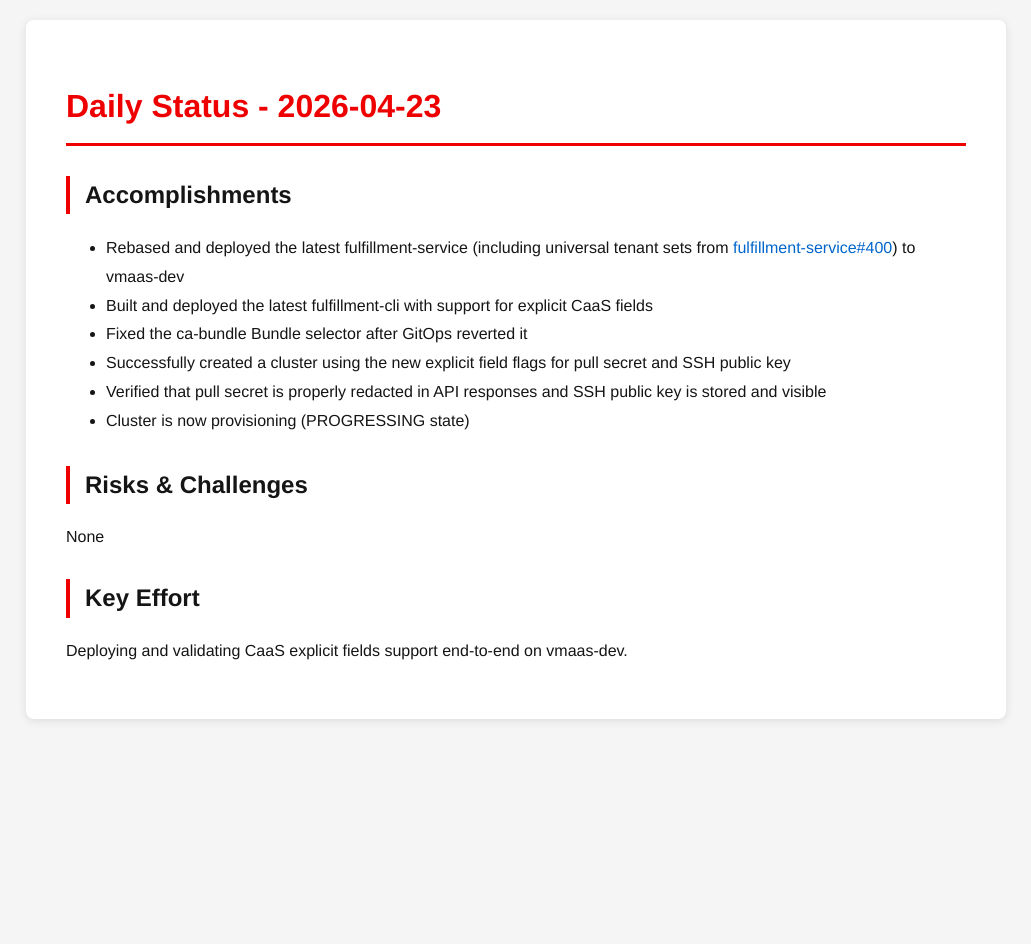
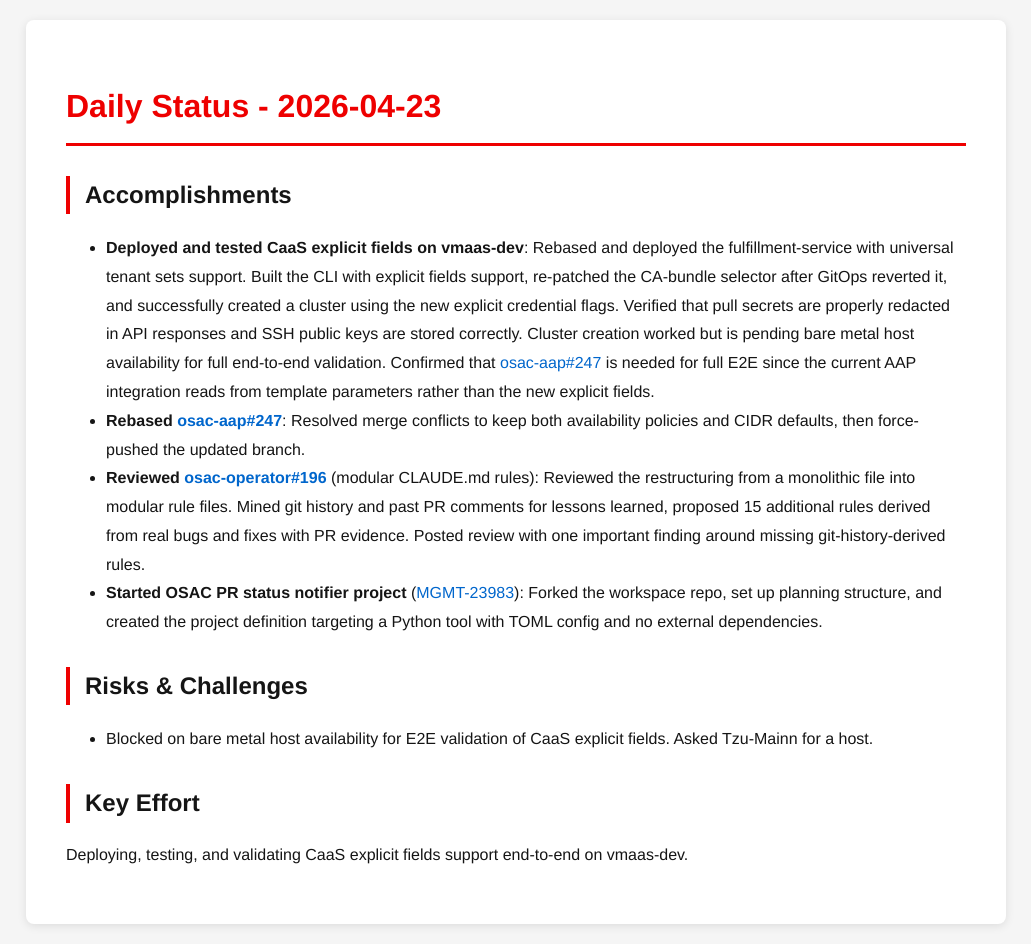
Before and after one commit to tzvatot/daily-status, a Jekyll site: the page built from 2026-04-23.md, in a window 1280 px wide. Shown: the whole page, without its empty margins (124-1155 px from the left). Built offline with Jekyll 4.4.1, drawn with Linux system fonts in a browser that asks for light colours; before the commit the page ends 900 px from its top, so only the background shows below that.

Commit message:
Daily status update - 2026-04-23

```diff
--- a/2026-04-23.md
+++ b/2026-04-23.md
@@ -7,15 +7,13 @@
 # Daily Status - 2026-04-23
 
 ## Accomplishments
-- Rebased and deployed the latest fulfillment-service (including universal tenant sets from [fulfillment-service#400](https://github.com/osac-project/fulfillment-service/pull/400)) to vmaas-dev
-- Built and deployed the latest fulfillment-cli with support for explicit CaaS fields
-- Fixed the ca-bundle Bundle selector after GitOps reverted it
-- Successfully created a cluster using the new explicit field flags for pull secret and SSH public key
-- Verified that pull secret is properly redacted in API responses and SSH public key is stored and visible
-- Cluster is now provisioning (PROGRESSING state)
+- **Deployed and tested CaaS explicit fields on vmaas-dev**: Rebased and deployed the fulfillment-service with universal tenant sets support. Built the CLI with explicit fields support, re-patched the CA-bundle selector after GitOps reverted it, and successfully created a cluster using the new explicit credential flags. Verified that pull secrets are properly redacted in API responses and SSH public keys are stored correctly. Cluster creation worked but is pending bare metal host availability for full end-to-end validation. Confirmed that [osac-aap#247](https://github.com/osac-project/osac-aap/pull/247) is needed for full E2E since the current AAP integration reads from template parameters rather than the new explicit fields.
+- **Rebased [osac-aap#247](https://github.com/osac-project/osac-aap/pull/247)**: Resolved merge conflicts to keep both availability policies and CIDR defaults, then force-pushed the updated branch.
+- **Reviewed [osac-operator#196](https://github.com/osac-project/osac-operator/pull/196)** (modular CLAUDE.md rules): Reviewed the restructuring from a monolithic file into modular rule files. Mined git history and past PR comments for lessons learned, proposed 15 additional rules derived from real bugs and fixes with PR evidence. Posted review with one important finding around missing git-history-derived rules.
+- **Started OSAC PR status notifier project** ([MGMT-23983](https://issues.redhat.com/browse/MGMT-23983)): Forked the workspace repo, set up planning structure, and created the project definition targeting a Python tool with TOML config and no external dependencies.
 
 ## Risks & Challenges
-None
+- Blocked on bare metal host availability for E2E validation of CaaS explicit fields. Asked Tzu-Mainn for a host.
 
 ## Key Effort
-Deploying and validating CaaS explicit fields support end-to-end on vmaas-dev.
+Deploying, testing, and validating CaaS explicit fields support end-to-end on vmaas-dev.
```
